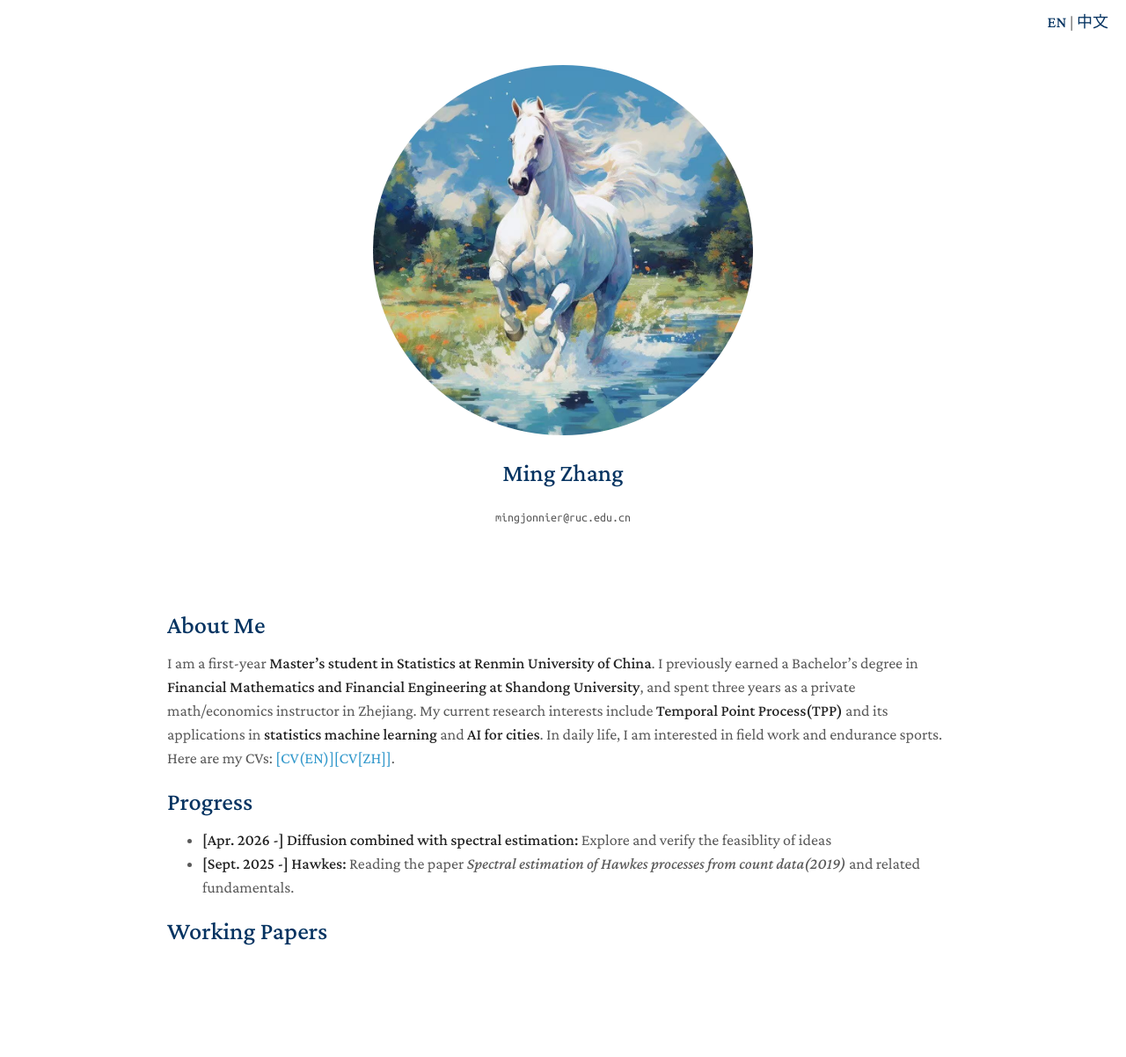
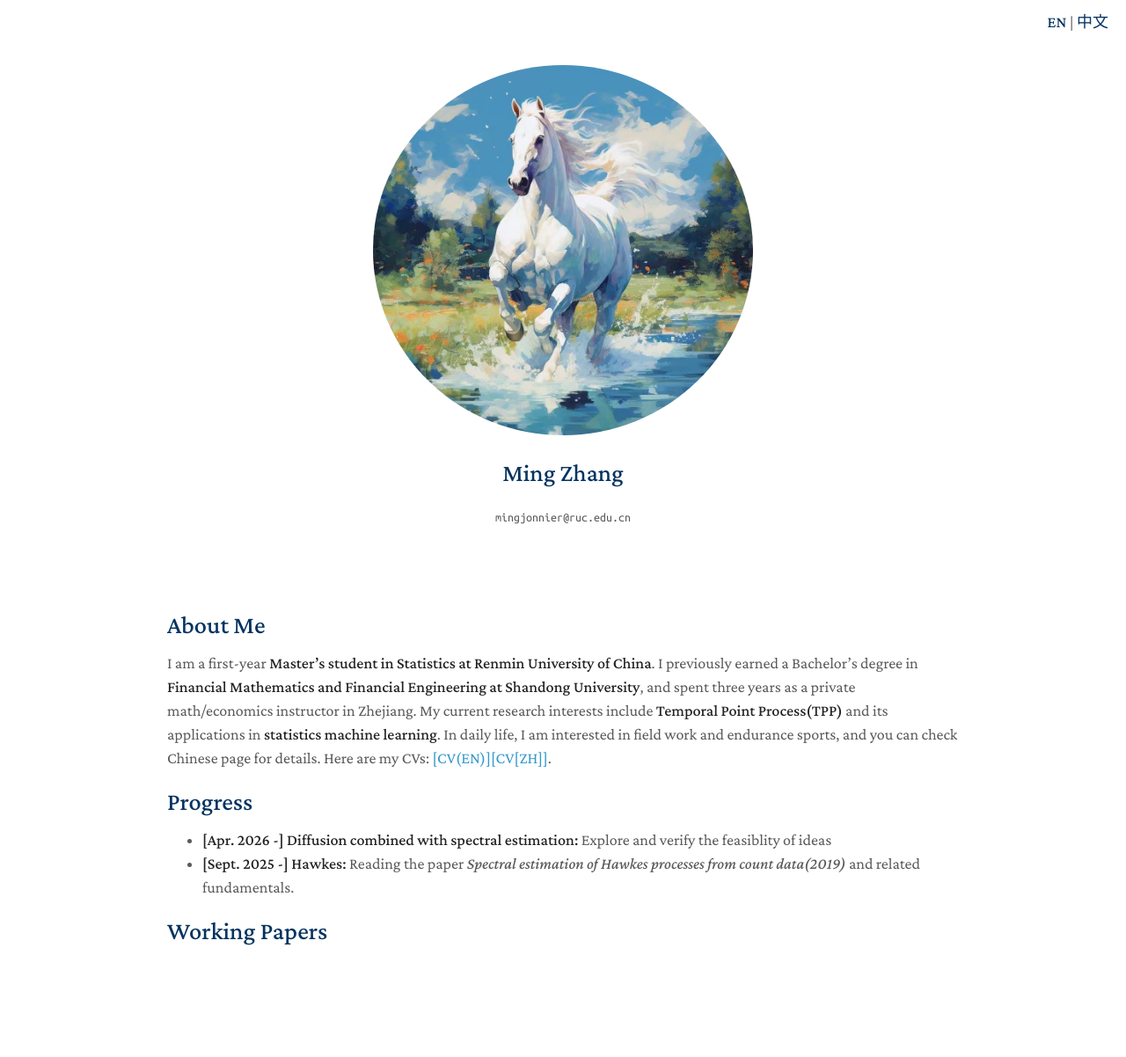
Before and after one commit to zhangming4153/zhangming4153.github.io, a Jekyll site: the page built from index.md, in a window 1280 px wide. Shown: the whole page at 88% size. Built offline with Jekyll 4.4.1, drawn with Linux system fonts in a browser that asks for light colours; a style sheet for code colours, icons or effects is not loaded.

Commit message:
Update index.md

```diff
--- a/index.md
+++ b/index.md
@@ -4,7 +4,7 @@ title: Ming Zhang
 ---
 ## About Me
 
-I am a first-year **Master's student in Statistics at Renmin University of China**. I previously earned a Bachelor's degree in **Financial Mathematics and Financial Engineering at Shandong University**, and spent three years as a private math/economics instructor in Zhejiang. My current research interests include **Temporal Point Process(TPP)** and its applications in **statistics machine learning** and **AI for cities**. In daily life, I am interested in field work and endurance sports. Here are my CVs: [[CV(EN)]](assets/CV_MingZhang_en.pdf)[[CV[ZH]]](assets/CV_MingZhang_cn.pdf).
+I am a first-year **Master's student in Statistics at Renmin University of China**. I previously earned a Bachelor's degree in **Financial Mathematics and Financial Engineering at Shandong University**, and spent three years as a private math/economics instructor in Zhejiang. My current research interests include **Temporal Point Process(TPP)** and its applications in **statistics machine learning**. In daily life, I am interested in field work and endurance sports, and you can check Chinese page for details. Here are my CVs: [[CV(EN)]](assets/CV_MingZhang_en.pdf)[[CV[ZH]]](assets/CV_MingZhang_cn.pdf).
 
 
 ## Progress
```
